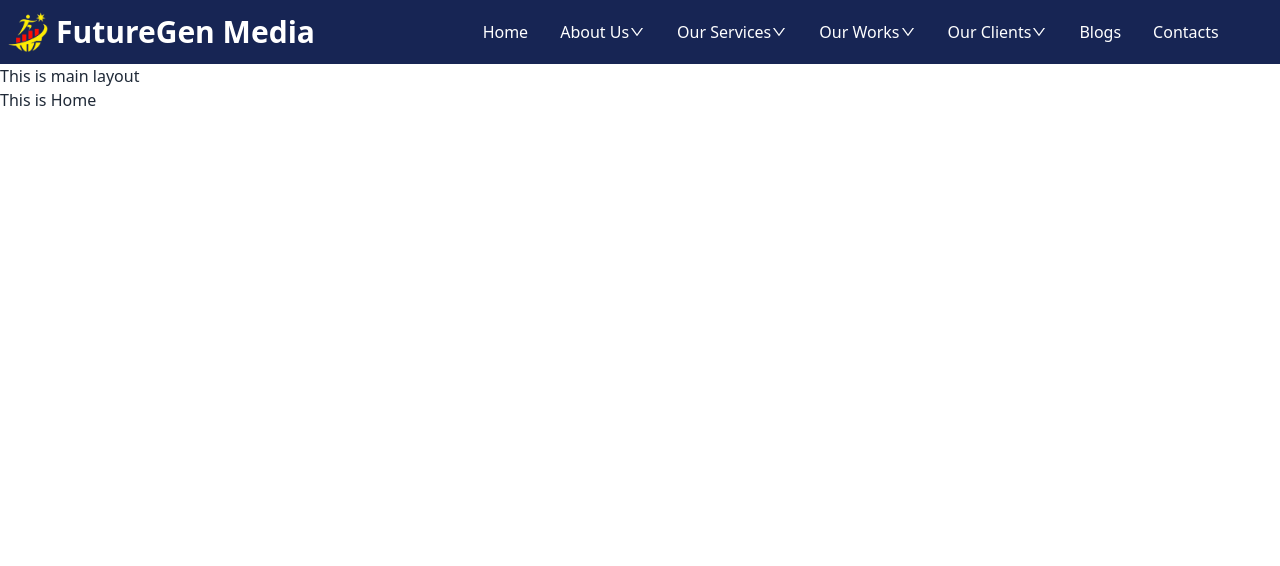
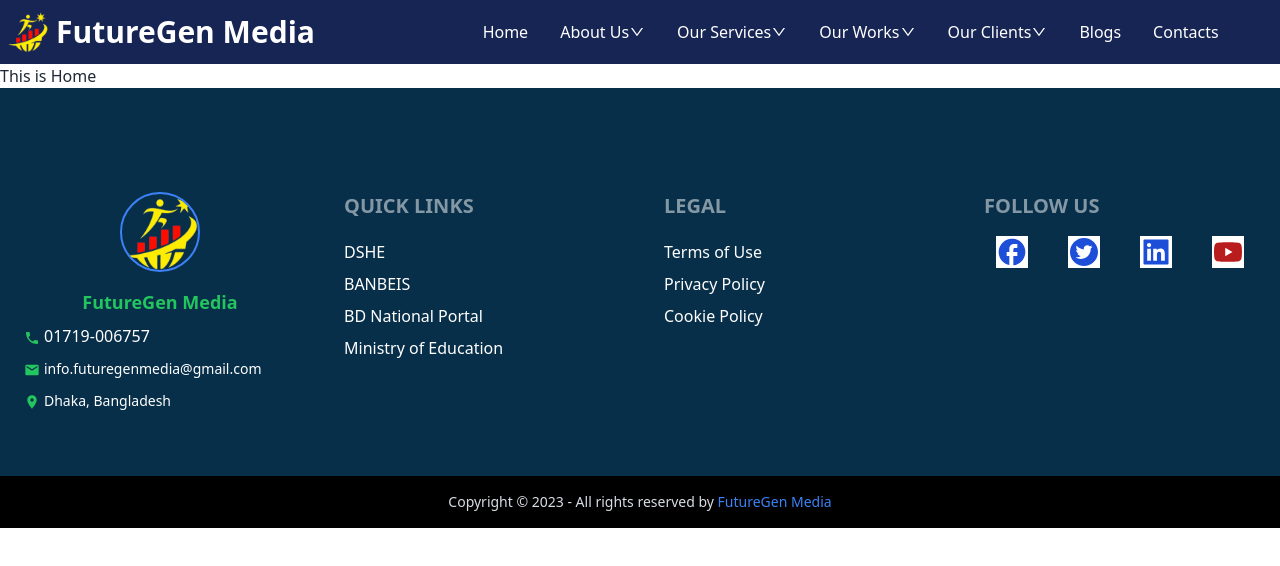
Before and after one commit to aminulislam2002/future-gen-media-client, a React (Vite) app: page / in a window 1280 px wide. Shown: the top 566 px of the page. Built offline with nearby package versions, Linux system fonts and the light colour scheme.

Commit message:
add simple footer

```diff
--- a/src/Layouts/MainLayout.jsx
+++ b/src/Layouts/MainLayout.jsx
@@ -1,12 +1,13 @@
 import { Outlet } from "react-router-dom";
 import NavBar from "../Pages/Shared/Navbar/Navbar";
+import MainFooter from "../Pages/Shared/MainFooter/MainFooter";
 
 const MainLayout = () => {
   return (
     <div>
-        <NavBar></NavBar>
-      <h1>This is main layout</h1>
+      <NavBar></NavBar>
       <Outlet></Outlet>
+      <MainFooter></MainFooter>
     </div>
   );
 };
--- /dev/null
+++ b/src/Pages/Shared/MainFooter/MainFooter.jsx
@@ -0,0 +1,100 @@
+import { MdEmail, MdLocationOn, MdOutlineFacebook } from "react-icons/md";
+import { AiFillLinkedin, AiFillTwitterCircle, AiFillYoutube } from "react-icons/ai";
+import { Link } from "react-router-dom";
+import { IoMdCall } from "react-icons/io";
+
+import logo from "../../../assets/images/logo/logo-of-futuregen-media-two.png";
+
+const MainFooter = () => {
+  return (
+    <div>
+      {/* Footer for Large Screens */}
+      <footer className="text-white lg:pt-20 pb-10 bg-sky-950">
+        <div className="grid grid-cols-12">
+          {/* Left Section */}
+          <div className="lg:col-span-3 col-span-12 p-6">
+            <img className="w-20 h-20 rounded-full border-2 border-blue-500 mx-auto" src={logo} alt="Institute Logo" />
+            <p className="text-lg font-semibold text-green-500 text-center mt-4">FutureGen Media</p>
+            <div className="mt-2">
+              <IoMdCall className="w-4 h-4 me-1 text-green-500 inline-block"></IoMdCall>
+              <span className="text-sm lg:text-base">01719-006757</span>
+            </div>
+            <div className="mt-2">
+              <MdEmail className="w-4 h-4 me-1 text-green-500 inline-block"></MdEmail>
+              <span className="lg:text-sm text-base">info.futuregenmedia@gmail.com</span>
+            </div>
+            <div className="mt-2">
+              <MdLocationOn className="w-4 h-4 me-1 text-green-500 inline-block"></MdLocationOn>
+              <span className="lg:text-sm text-base">Dhaka, Bangladesh</span>
+            </div>
+          </div>
+
+          {/* Middle Section */}
+          <div className="lg:col-span-3 col-span-12 p-6">
+            <span className="footer-title text-xl block mb-4">Quick Links</span>
+            <div className="mt-2">
+              <a className="link link-hover block text-base py-1">DSHE</a>
+              <a className="link link-hover block text-base py-1">BANBEIS</a>
+              <a className="link link-hover block text-base py-1">BD National Portal</a>
+              <a className="link link-hover block text-base py-1">Ministry of Education</a>
+            </div>
+          </div>
+
+          {/* Right Section */}
+          <div className="lg:col-span-3 col-span-12 p-6">
+            <span className="footer-title text-xl block mb-4">Legal</span>
+            <div className="mt-2">
+              <a className="link link-hover block text-base py-1">Terms of Use</a>
+              <a className="link link-hover block text-base py-1">Privacy Policy</a>
+              <a className="link link-hover block text-base py-1">Cookie Policy</a>
+            </div>
+          </div>
+
+          {/* Social Media Section */}
+          <div className="lg:col-span-3 col-span-12 p-6">
+            <span className="footer-title text-xl block mb-4">Follow us</span>
+            <div className="mt-2 flex justify-around items-start gap-4">
+              <div>
+                <a
+                  href="https://www.facebook.com/profile.php?id=61551507147647&mibextid=ZbWKwL"
+                  target="_blank"
+                  rel="noopener noreferrer"
+                  className="transition-colors duration-300"
+                >
+                  <MdOutlineFacebook className="w-6 h-6 lg:w-8 lg:h-8 bg-white text-blue-700" />
+                </a>
+              </div>
+              <div>
+                <Link to="#" className="transition-colors duration-300">
+                  <AiFillTwitterCircle className="w-6 h-6 lg:w-8 lg:h-8 bg-white text-blue-700" />
+                </Link>
+              </div>
+              <div>
+                <Link to="#" className="transition-colors duration-300">
+                  <AiFillLinkedin className="w-6 h-6 lg:w-8 lg:h-8 bg-white text-blue-700" />
+                </Link>
+              </div>
+              <div>
+                <Link to="#" className="transition-colors duration-300">
+                  <AiFillYoutube className="w-6 h-6 lg:w-8 lg:h-8 bg-white text-red-700" />
+                </Link>
+              </div>
+            </div>
+          </div>
+        </div>
+      </footer>
+
+      {/* Copyright Section */}
+      <footer className="bg-black text-neutral-content py-4 text-center">
+        <p className="text-sm">
+          Copyright © 2023 - All rights reserved by{" "}
+          <span className="text-blue-500">
+            <Link>FutureGen Media</Link>
+          </span>
+        </p>
+      </footer>
+    </div>
+  );
+};
+
+export default MainFooter;
```
